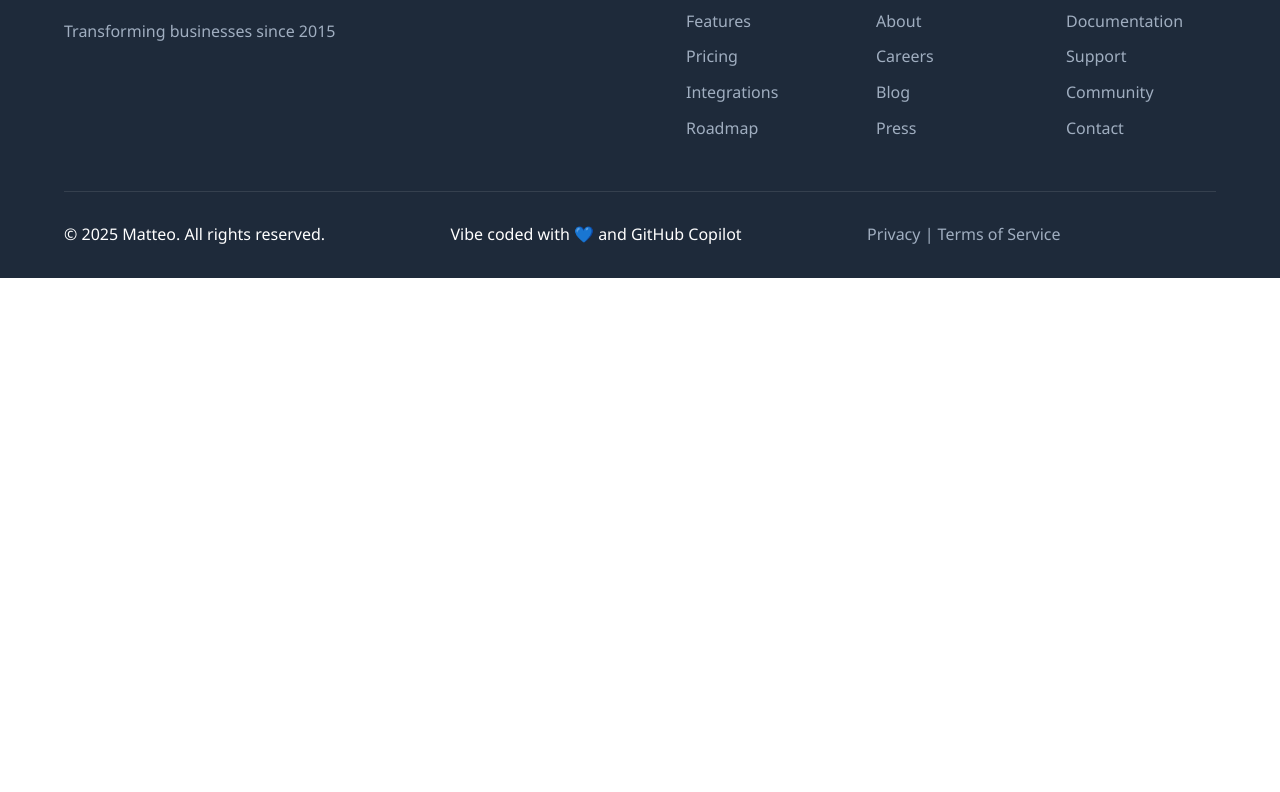
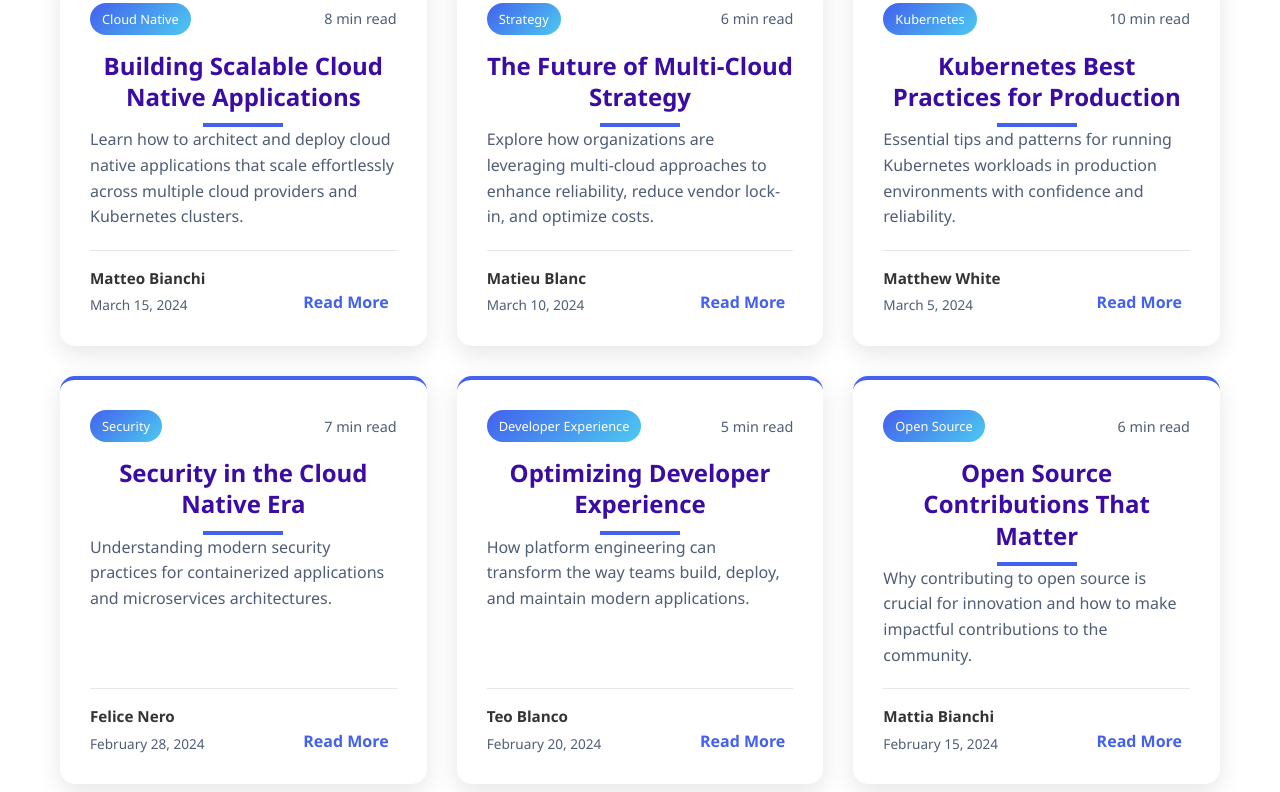
Before and after one commit to mbianchidev/mock-startup-website, a Next.js app: page /blog in a window 1280 px wide. Before the commit this address had no page. Shown: the part 628-1420 px from the top of the page. Before the commit the page ends 906 px from the top, so only its background shows below. Built offline with nearby package versions, Linux system fonts and the light colour scheme.

Commit message:
Add blog page with sample posts and navigation links
Co-authored-by: mbianchidev <37507190+mbianchidev@users.noreply.github.com>

```diff
--- a/next.config.js
+++ b/next.config.js
@@ -112,12 +112,6 @@ const nextConfig = {
         basePath: false
       },
       // Blogs and articles
-      {
-        source: '/blog',
-        destination: 'https://blog.mb-consulting.dev',
-        permanent: false,
-        basePath: false
-      },
       {
         source: '/medium',
         destination: 'https://medium.com/@mbianchidev',
--- /dev/null
+++ b/src/app/blog/page.tsx
@@ -0,0 +1,110 @@
+import { Metadata } from 'next'
+import { BlogPost } from '@/types'
+import Link from 'next/link'
+
+export const metadata: Metadata = {
+  title: 'Blog - Matteo Platform',
+  description: 'Insights, updates, and technical articles from the Matteo team',
+}
+
+const blogPosts: BlogPost[] = [
+  {
+    id: '1',
+    title: 'Building Scalable Cloud Native Applications',
+    excerpt: 'Learn how to architect and deploy cloud native applications that scale effortlessly across multiple cloud providers and Kubernetes clusters.',
+    content: '',
+    author: 'Matteo Bianchi',
+    date: '2024-03-15',
+    category: 'Cloud Native',
+    readTime: '8 min read'
+  },
+  {
+    id: '2',
+    title: 'The Future of Multi-Cloud Strategy',
+    excerpt: 'Explore how organizations are leveraging multi-cloud approaches to enhance reliability, reduce vendor lock-in, and optimize costs.',
+    content: '',
+    author: 'Matieu Blanc',
+    date: '2024-03-10',
+    category: 'Strategy',
+    readTime: '6 min read'
+  },
+  {
+    id: '3',
+    title: 'Kubernetes Best Practices for Production',
+    excerpt: 'Essential tips and patterns for running Kubernetes workloads in production environments with confidence and reliability.',
+    content: '',
+    author: 'Matthew White',
+    date: '2024-03-05',
+    category: 'Kubernetes',
+    readTime: '10 min read'
+  },
+  {
+    id: '4',
+    title: 'Security in the Cloud Native Era',
+    excerpt: 'Understanding modern security practices for containerized applications and microservices architectures.',
+    content: '',
+    author: 'Felice Nero',
+    date: '2024-02-28',
+    category: 'Security',
+    readTime: '7 min read'
+  },
+  {
+    id: '5',
+    title: 'Optimizing Developer Experience',
+    excerpt: 'How platform engineering can transform the way teams build, deploy, and maintain modern applications.',
+    content: '',
+    author: 'Teo Blanco',
+    date: '2024-02-20',
+    category: 'Developer Experience',
+    readTime: '5 min read'
+  },
+  {
+    id: '6',
+    title: 'Open Source Contributions That Matter',
+    excerpt: 'Why contributing to open source is crucial for innovation and how to make impactful contributions to the community.',
+    content: '',
+    author: 'Mattia Bianchi',
+    date: '2024-02-15',
+    category: 'Open Source',
+    readTime: '6 min read'
+  }
+]
+
+export default function BlogPage() {
+  return (
+    <>
+      <section id="hero">
+        <div className="hero-content">
+          <h1>Blog</h1>
+          <p>Insights, updates, and technical articles from the Matteo team</p>
+        </div>
+      </section>
+
+      <section id="blog-posts">
+        <div className="container">
+          <div className="blog-grid">
+            {blogPosts.map((post) => (
+              <article key={post.id} className="blog-card">
+                <div className="blog-card-header">
+                  <span className="blog-category">{post.category}</span>
+                  <span className="blog-read-time">{post.readTime}</span>
+                </div>
+                <h2 className="blog-title">{post.title}</h2>
+                <p className="blog-excerpt">{post.excerpt}</p>
+                <div className="blog-card-footer">
+                  <div className="blog-author">
+                    <span className="author-name">{post.author}</span>
+                    <span className="blog-date">{new Date(post.date).toLocaleDateString('en-US', { year: 'numeric', month: 'long', day: 'numeric' })}</span>
+                  </div>
+                  <Link href={`/redirect/blog`} className="blog-read-more">
+                    Read More <i className="fas fa-arrow-right" aria-hidden="true"></i>
+                  </Link>
+                </div>
+              </article>
+            ))}
+          </div>
+        </div>
+      </section>
+    </>
+  )
+}
--- a/src/app/globals.css
+++ b/src/app/globals.css
@@ -2671,3 +2671,119 @@ footer {
         max-width: 200px;
     }
 }
+
+/* Blog page styles */
+.blog-grid {
+    display: grid;
+    grid-template-columns: repeat(auto-fit, minmax(350px, 1fr));
+    gap: 30px;
+    margin-top: 40px;
+}
+
+.blog-card {
+    background: var(--white);
+    padding: 30px;
+    border-radius: 15px;
+    box-shadow: 0 8px 25px rgba(0, 0, 0, 0.1);
+    transition: var(--transition);
+    border-top: 4px solid var(--primary-color);
+    display: flex;
+    flex-direction: column;
+}
+
+.blog-card:hover {
+    transform: translateY(-8px);
+    box-shadow: 0 15px 35px rgba(0, 0, 0, 0.15);
+}
+
+.blog-card-header {
+    display: flex;
+    justify-content: space-between;
+    align-items: center;
+    margin-bottom: 15px;
+}
+
+.blog-category {
+    background: linear-gradient(135deg, var(--primary-color), var(--accent-color));
+    color: var(--white);
+    padding: 6px 12px;
+    border-radius: 20px;
+    font-size: 0.8rem;
+    font-weight: 500;
+}
+
+.blog-read-time {
+    color: var(--dark-gray);
+    font-size: 0.9rem;
+}
+
+.blog-title {
+    color: var(--secondary-color);
+    margin-bottom: 15px;
+    font-size: 1.5rem;
+    font-weight: 700;
+    line-height: 1.3;
+}
+
+.blog-excerpt {
+    color: var(--dark-gray);
+    line-height: 1.6;
+    margin-bottom: 20px;
+    flex-grow: 1;
+}
+
+.blog-card-footer {
+    display: flex;
+    justify-content: space-between;
+    align-items: flex-end;
+    margin-top: auto;
+    padding-top: 15px;
+    border-top: 1px solid #e5e7eb;
+}
+
+.blog-author {
+    display: flex;
+    flex-direction: column;
+    gap: 4px;
+}
+
+.author-name {
+    font-weight: 600;
+    color: var(--text-color);
+    font-size: 0.95rem;
+}
+
+.blog-date {
+    color: var(--dark-gray);
+    font-size: 0.85rem;
+}
+
+.blog-read-more {
+    color: var(--primary-color);
+    font-weight: 600;
+    display: flex;
+    align-items: center;
+    gap: 8px;
+    transition: var(--transition);
+}
+
+.blog-read-more:hover {
+    color: var(--secondary-color);
+    gap: 12px;
+}
+
+.blog-read-more i {
+    font-size: 0.9rem;
+}
+
+@media (max-width: 768px) {
+    .blog-grid {
+        grid-template-columns: 1fr;
+    }
+
+    .blog-card-footer {
+        flex-direction: column;
+        align-items: flex-start;
+        gap: 15px;
+    }
+}
--- a/src/components/Footer.tsx
+++ b/src/components/Footer.tsx
@@ -31,9 +31,7 @@ export function Footer() {
             <h3>Company</h3>
             <Link href="/about">About</Link>
             <Link href="/careers">Careers</Link>
-            <a href="https://blog.mb-consulting.dev" target="_blank" rel="noopener noreferrer">
-              Blog
-            </a>
+            <Link href="/blog">Blog</Link>
             <Link href="/press">Press</Link>
           </div>
           <div className="link-column">
--- a/src/components/Header.tsx
+++ b/src/components/Header.tsx
@@ -15,7 +15,8 @@ const navItems: NavItem[] = [
       { href: '/#kubernetes', label: 'Multi Cluster' }
     ]
   },
-  { href: '/pricing', label: 'Pricing' }
+  { href: '/pricing', label: 'Pricing' },
+  { href: '/blog', label: 'Blog' }
 ]
 
 export function Header() {
```
Also changed, not shown: src/types/index.ts (+11 -0 lines), 1 other file (tests, documents, lock files or other folders).
